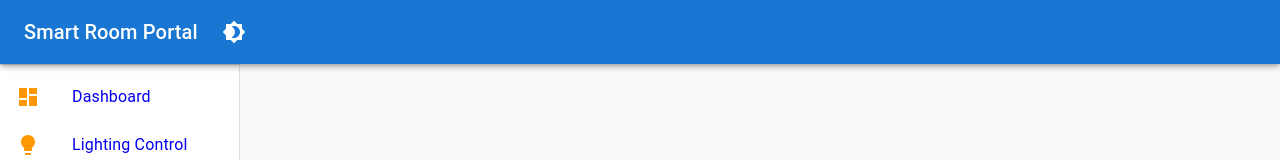
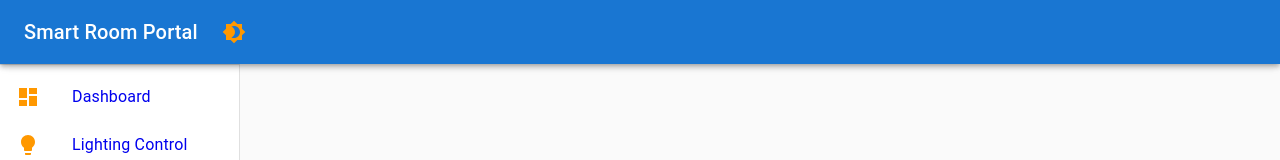
Before and after one commit to stevenpstansberry/-Smart-Telemetric-iot-portal, a React (Create React App) app in the folder frontend/: page / in a window 1280 px wide. Shown: the top 160 px of the page. Built offline with nearby package versions, Linux system fonts and the light colour scheme.

Commit message:
Added contrast on navbar

```diff
--- a/frontend/src/components/Navbar.js
+++ b/frontend/src/components/Navbar.js
@@ -3,17 +3,22 @@ import AppBar from "@mui/material/AppBar";
 import Toolbar from "@mui/material/Toolbar";
 import Typography from "@mui/material/Typography";
 import IconButton from "@mui/material/IconButton";
-import Brightness4Icon from "@mui/icons-material/Brightness4"; // Dark mode icon
+import Brightness4Icon from "@mui/icons-material/Brightness4";
+import { styled, alpha, useTheme } from "@mui/material/styles";
 import { Box } from "@mui/material";
 import { useThemeContext } from "../util/ThemeContex";
 
 const Navbar = () => {
   const { toggleTheme, isDarkMode } = useThemeContext();
+  const theme = useTheme();
 
   return (
     <AppBar
       position="fixed"
-      sx={{ zIndex: (theme) => theme.zIndex.drawer + 1 }}
+      sx={{
+        zIndex: (theme) => theme.zIndex.drawer + 1,
+        color: (theme) => theme.palette.text.primary,
+      }}
     >
       <Toolbar
         sx={{
@@ -27,13 +32,13 @@ const Navbar = () => {
         {/* Left aligned box with the title and icon */}
         <Box sx={{ display: "flex", alignItems: "center" }}>
           {/* Title */}
-          <Typography variant="h6" sx={{ marginRight: 2 }}>
+          <Typography variant="h6" color="white" sx={{ marginRight: 2 }}>
             Smart Room Portal
           </Typography>
 
           {/* Toggle Theme Icon */}
           <IconButton
-            color="inherit"
+            color="white"
             onClick={toggleTheme}
             sx={{ marginLeft: "auto" }}
           >
```
